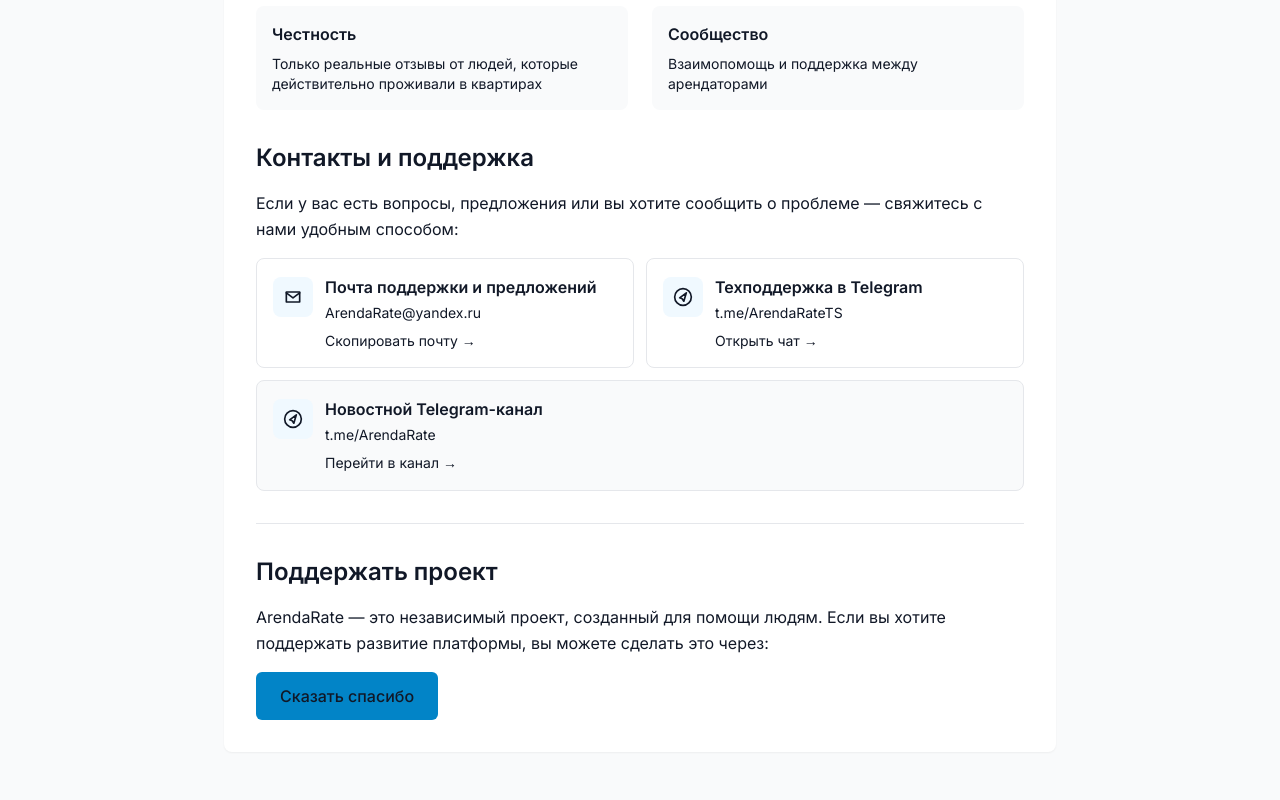
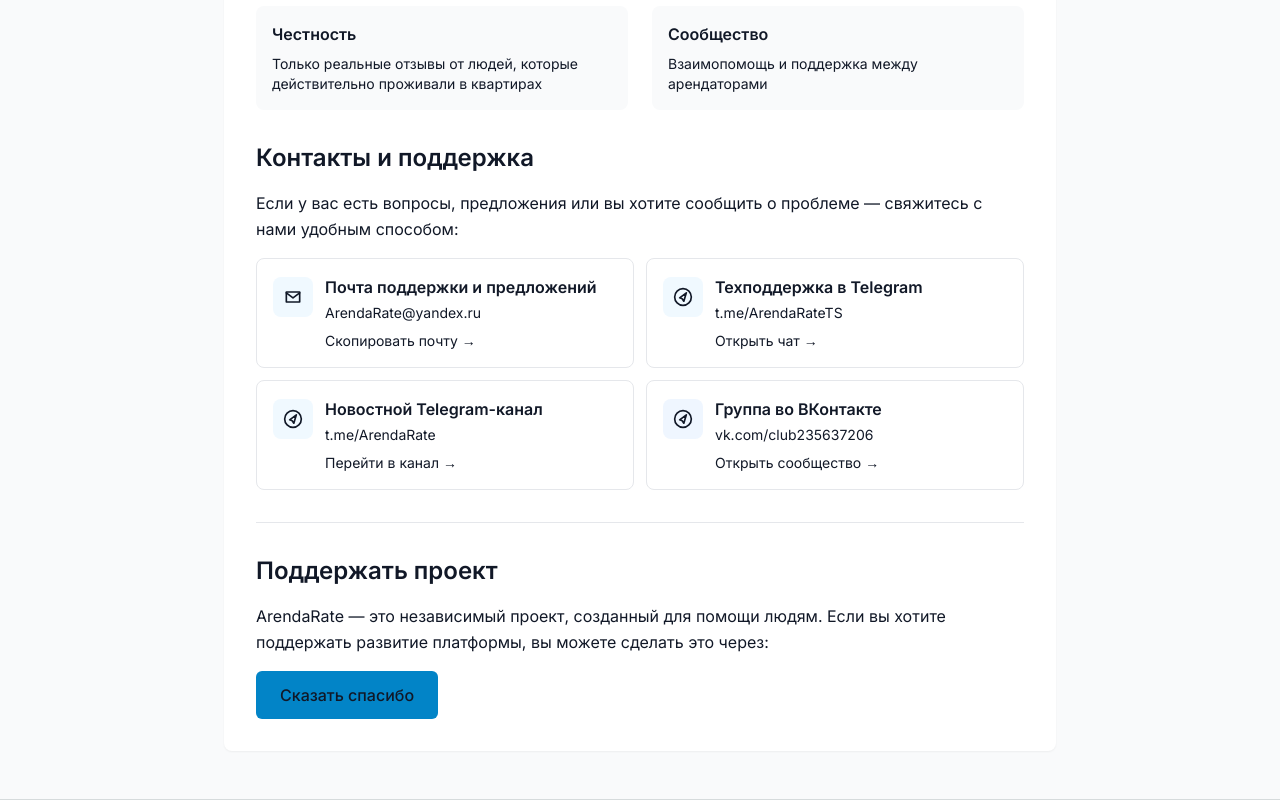
Before and after one commit to adrastion/ArendaRate, a Next.js app in the folder frontend/: page /about in a window 1280 px wide. Shown: the part 1275-2075 px from the top of the page. Built offline with nearby package versions, Linux system fonts and the light colour scheme; no server answers.

Commit message:
Добавление группы ВКонтакте

```diff
--- a/frontend/app/about/page.tsx
+++ b/frontend/app/about/page.tsx
@@ -159,8 +159,13 @@
                 </a>
               </div>
 
-              <div className="mt-3 rounded-lg border border-gray-200 dark:border-gray-700 bg-gray-50 dark:bg-gray-800/30 p-4">
-                <div className="flex items-start gap-3">
+              <div className="mt-3 grid gap-3 sm:grid-cols-2">
+                <a
+                  className="group flex items-start gap-3 rounded-lg border border-gray-200 dark:border-gray-700 bg-white/60 dark:bg-gray-800/40 p-4 hover:bg-white dark:hover:bg-gray-800 transition-colors"
+                  href="https://t.me/ArendaRate"
+                  target="_blank"
+                  rel="noopener noreferrer"
+                >
                   <div className="mt-0.5 flex h-10 w-10 items-center justify-center rounded-lg bg-sky-50 text-sky-700 dark:bg-sky-900/30 dark:text-sky-300">
                     <svg className="h-5 w-5" viewBox="0 0 24 24" fill="none" stroke="currentColor">
                       <path
@@ -175,16 +180,41 @@
                   <div className="min-w-0">
                     <div className="font-semibold text-gray-900 dark:text-gray-100">Новостной Telegram-канал</div>
                     <div className="mt-1 text-sm text-gray-600 dark:text-gray-400 break-words">t.me/ArendaRate</div>
-                    <a
-                      className="mt-2 inline-flex text-sm text-sky-700 dark:text-sky-300 hover:underline"
-                      href="https://t.me/ArendaRate"
-                      target="_blank"
-                      rel="noopener noreferrer"
-                    >
+                    <div className="mt-2 text-sm text-sky-700 dark:text-sky-300 group-hover:underline">
                       Перейти в канал →
-                    </a>
+                    </div>
                   </div>
-                </div>
+                </a>
+
+                <a
+                  className="group flex items-start gap-3 rounded-lg border border-gray-200 dark:border-gray-700 bg-white/60 dark:bg-gray-800/40 p-4 hover:bg-white dark:hover:bg-gray-800 transition-colors"
+                  href="https://vk.com/club235637206"
+                  target="_blank"
+                  rel="noopener noreferrer"
+                >
+                  <div className="mt-0.5 flex h-10 w-10 items-center justify-center rounded-lg bg-blue-50 text-blue-700 dark:bg-blue-900/30 dark:text-blue-300">
+                    <svg className="h-5 w-5" viewBox="0 0 24 24" fill="none" stroke="currentColor">
+                      <path
+                        strokeLinecap="round"
+                        strokeLinejoin="round"
+                        strokeWidth={2}
+                        d="M12 22a10 10 0 1 0-10-10 10 10 0 0 0 10 10Z"
+                      />
+                      <path strokeLinecap="round" strokeLinejoin="round" strokeWidth={2} d="M8 13l8-6-3 10-2-3-3-1Z" />
+                    </svg>
+                  </div>
+                  <div className="min-w-0">
+                    <div className="font-semibold text-gray-900 dark:text-gray-100">
+                      Группа во ВКонтакте
+                    </div>
+                    <div className="mt-1 text-sm text-gray-600 dark:text-gray-400 break-words">
+                      vk.com/club235637206
+                    </div>
+                    <div className="mt-2 text-sm text-blue-700 dark:text-blue-300 group-hover:underline">
+                      Открыть сообщество →
+                    </div>
+                  </div>
+                </a>
               </div>
             </section>
 
```
